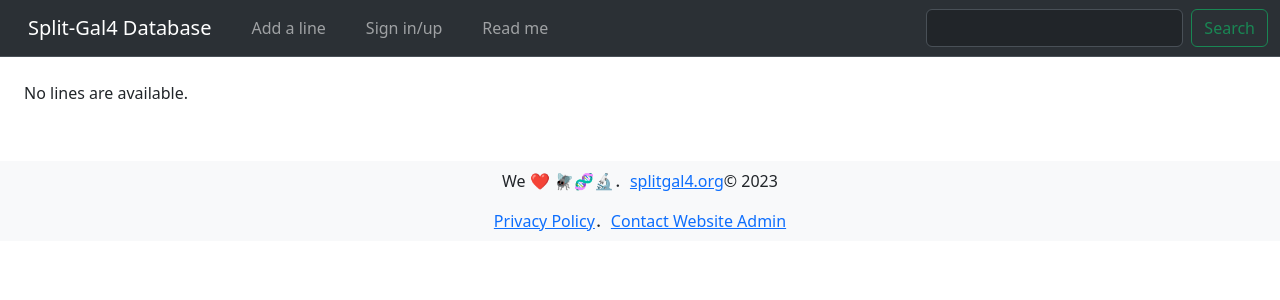
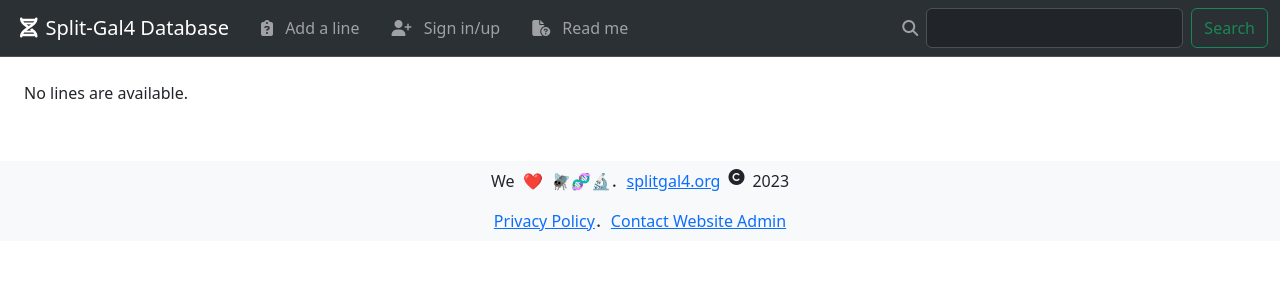
Before and after one commit to chenyenchung/splitgal4.org, a Django app: page / in a window 1280 px wide. Shown: the top 300 px of the page. Run offline with Django 4.2, Linux system fonts and the light colour scheme; data that the repository does not hold is empty; parts of the project's set-up code (start-up, migrations or seed data) failed here and were passed over.

Commit message:
Add favicon and FontAwesome support

```diff
--- a/splitgal4_lines/templates/base.html
+++ b/splitgal4_lines/templates/base.html
@@ -1,10 +1,18 @@
+{% load static %}
 <!doctype html>
 <html lang="en">
   <head>
     <meta charset="utf-8">
     <meta name="viewport" content="width=device-width, initial-scale=1">
-    <title>SplitGal4.org</title>
+    <title>splitgal4.org</title>
     <link href="https://cdn.jsdelivr.net/npm/bootstrap@5.3.0/dist/css/bootstrap.min.css" rel="stylesheet" integrity="sha384-9ndCyUaIbzAi2FUVXJi0CjmCapSmO7SnpJef0486qhLnuZ2cdeRhO02iuK6FUUVM" crossorigin="anonymous">
+    <!-- Our project just needs Font Awesome Free's Solid and Brand files -->
+    <link href="{% static 'fontawesomefree/css/fontawesome.css' %}" rel="stylesheet" type="text/css">
+    <link href="{% static 'fontawesomefree/css/brands.css' %}" rel="stylesheet" type="text/css">
+    <link href="{% static 'fontawesomefree/css/solid.css' %}" rel="stylesheet" type="text/css">
+
+    <link rel="shortcut icon" type="image/png" href="{% static 'favicon.ico' %}"/>
+
   </head>
   <body>
 
--- a/splitgal4_lines/templates/footer.html
+++ b/splitgal4_lines/templates/footer.html
@@ -1,7 +1,9 @@
 <div class="bg-light">
   <div class="d-flex p-2 justify-content-center">
-    We  ❤️  🪰🧬🔬．
-    <a href="{% url 'home' %}">splitgal4.org</a> &copy; 2023
+    We<div class="mx-2">❤️</div>🪰🧬🔬．
+    <a href="{% url 'home' %}">splitgal4.org</a>
+    <i class="fa-regular fa-copyright mx-2"></i>
+    <div>2023</div>
   </div>
     <div class="d-flex p-2 justify-content-center">
       <a href="{% url 'privacy' %}">Privacy Policy</a>．
--- a/splitgal4_lines/templates/index.html
+++ b/splitgal4_lines/templates/index.html
@@ -5,8 +5,8 @@
   <div class="alert alert-success" role="alert">
     <h3>Searching for: {{ keyword }}</h3>
   </div>
+  {% endif %}
 
-  {% endif %}
   {% if line_list %}
     <table class="table table-hover">
       <th scope="col">SGID</th>
```
Also changed, not shown: static/favicon.ico (added).
